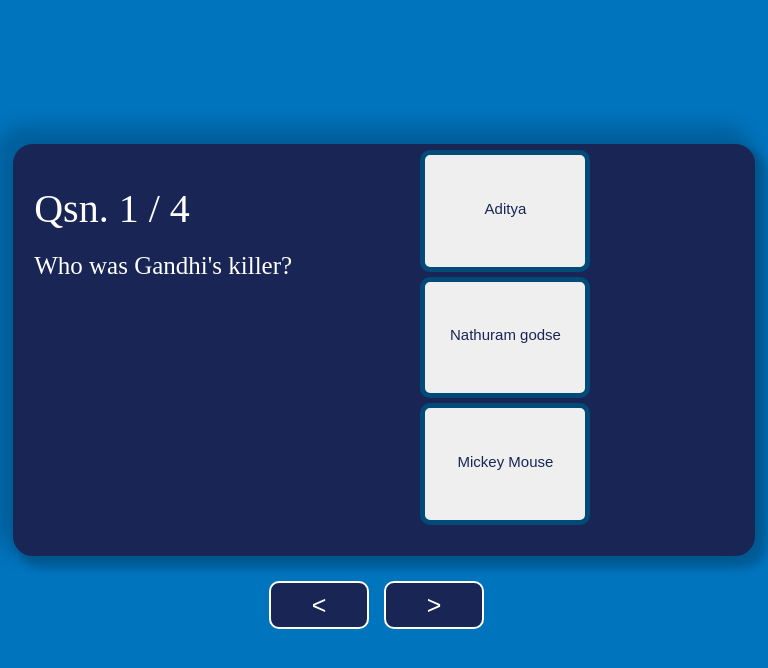
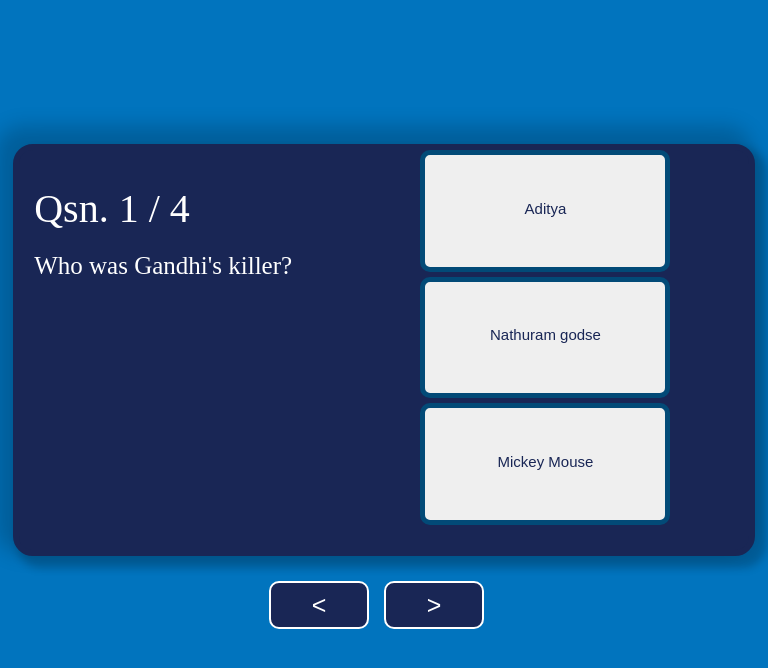
Before and after one commit to thisissonali/Quiz-App, a React (Vite) app: page / in a window 768 px wide. Shown: the top 668 px of the page. Built offline with nearby package versions, Linux system fonts and the light colour scheme.

Commit message:
UI : changed

```diff
--- a/src/App.css
+++ b/src/App.css
@@ -99,9 +99,9 @@
 .submit-btn:hover{
   background-color: red;
 }
-@media screen and (max-width: 900px) {
+@media screen and (min-width: 520px) and (max-width: 900px) {
   .option-container {
-  width: 200px;
+  width: 250px;
   /* position: relative; */
   /* margin-top: -500px;  */
   margin-top: -90px;
@@ -109,7 +109,7 @@
   }
   .options{
     height: 30%;
-    width: 85%;
+    width: 100%;
     margin-top: 5px;
     padding-bottom: 5px;
   }
```
